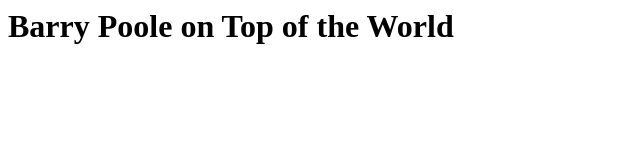
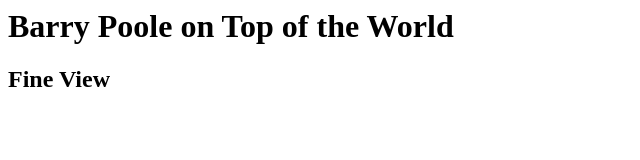
Before and after one commit to Oceaneast1/example-repo, a plain HTML site: page index.html in a window 1280 px wide. Shown: the whole page, without its empty margins (0-640 px from the left). Drawn offline with Linux system fonts and the light colour scheme.

Commit message:
Another Commit

```diff
--- a/index.html
+++ b/index.html
@@ -1 +1,3 @@
 <h1>Barry Poole on Top of the World</h1>
+
+<h2>Fine View</h2>
```
